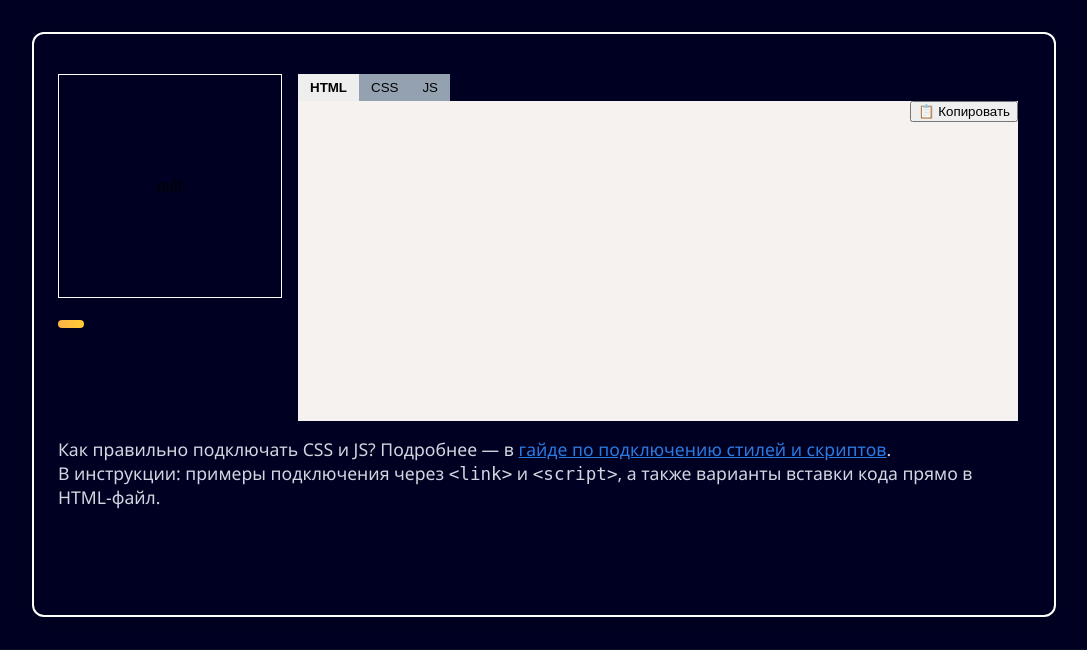
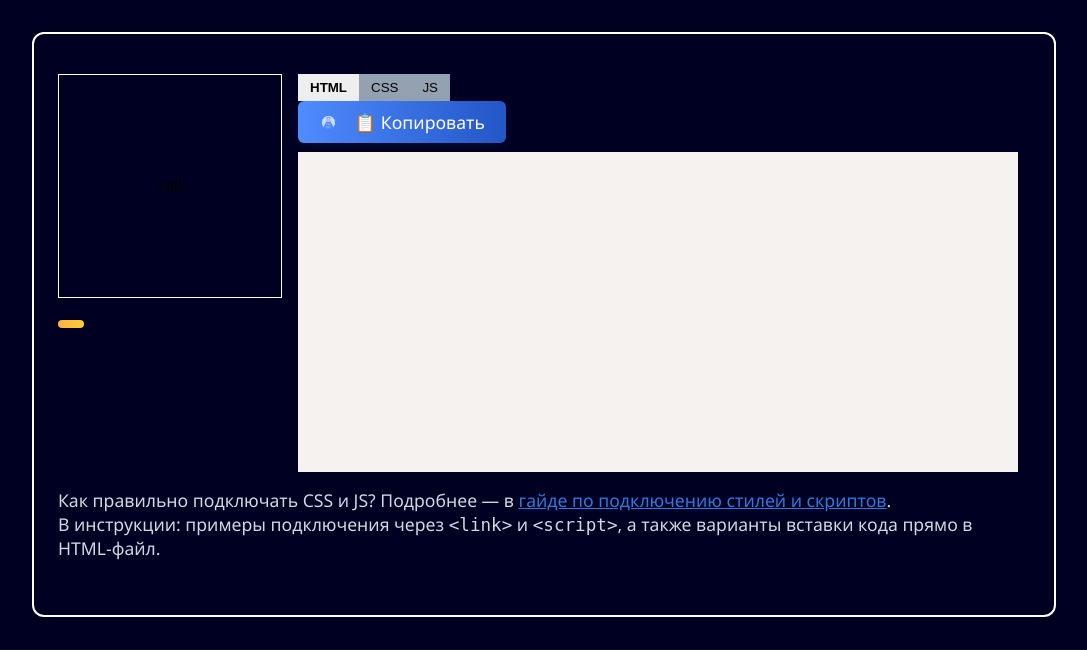
Before and after one commit to Verefer/WebElementsLab.ru, a PHP site: page /pages/card.php in a window 1280 px wide. Shown: the part 81-731 px from the top of the page, without its empty margins (96-1183 px from the left). Run offline with PHP 8.4, Linux system fonts and the light colour scheme; tables that the repository leaves empty or names only in its code hold one stand-in row (values such as "Sample post"); a stand-in replaces the project's code that opens the database connection; some libraries are stand-ins or nearby versions.

Commit message:
Обновить стили кнопки копирования: улучшить визуальное оформление и взаимодействие с пользователем, добавив новые эффекты при наведении и фокусе, а также адаптивные стили для мобильных устройств

```diff
--- a/assets/css/components/_copy.css
+++ b/assets/css/components/_copy.css
@@ -1,7 +1,45 @@
 /* Стили для кнопки копирования */
-.copy-btn{
-  position: absolute;
-  top: 0;
-  right: 0;
-  z-index: 10;
+.copy-btn {
+	display: inline-flex;
+	align-items: center;
+	gap: 0.5em;
+	padding: 0.5em 1.2em;
+	background: linear-gradient(90deg, #4f8cff 0%, #2356c7 100%);
+	color: #fff;
+	border: none;
+	border-radius: 6px;
+	font-size: 1em;
+	font-family: inherit;
+	font-weight: 500;
+	cursor: pointer;
+	box-shadow: 0 2px 8px rgba(79, 140, 255, 0.08);
+	transition: background 0.2s, box-shadow 0.2s, transform 0.1s;
+	outline: none;
+	margin-bottom: 0.5em;
 }
+.copy-btn:hover,
+.copy-btn:focus {
+	background: linear-gradient(90deg, #2356c7 0%, #4f8cff 100%);
+	box-shadow: 0 4px 16px rgba(79, 140, 255, 0.15);
+	transform: translateY(-2px) scale(1.04);
+}
+.copy-btn:active {
+	background: #2356c7;
+	transform: scale(0.98);
+}
+.copy-btn::before {
+	content: '';
+	display: inline-block;
+	width: 1.1em;
+	height: 1.1em;
+	margin-right: 0.4em;
+	background: url('/assets/img/logo.svg') no-repeat center/contain;
+	opacity: 0.7;
+	vertical-align: middle;
+}
+@media (max-width: 600px) {
+	.copy-btn {
+		font-size: 0.95em;
+		padding: 0.45em 1em;
+	}
+}
```
